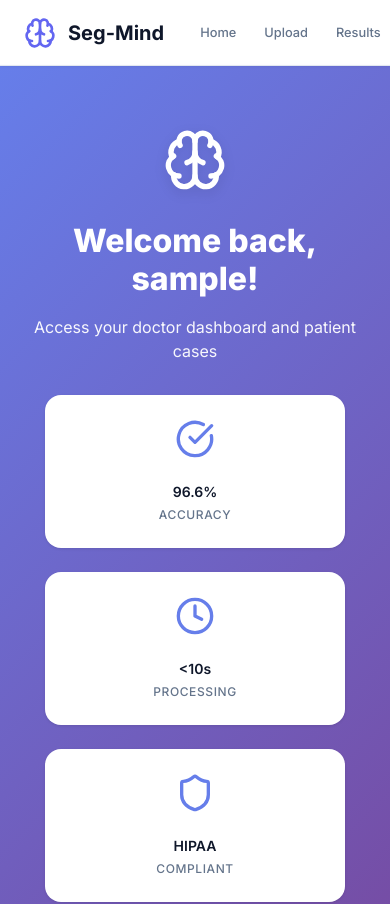
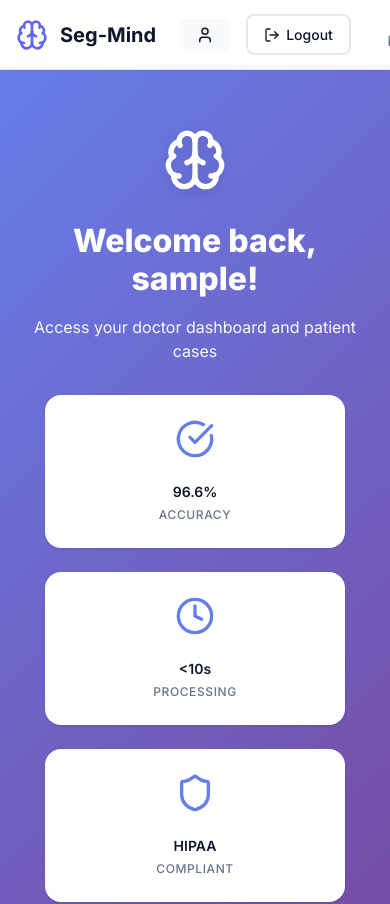
Before and after one commit to AbdullahEjaz512/fyp-1, a React app in the folder frontend/: page / in a window 390 px wide. Shown: the top 904 px of the page. Built offline with nearby package versions, Linux system fonts and the light colour scheme; no server answers; sample sign-in values are in the browser's storage; the HTML template or start-up script is replaced by a standard one.

Commit message:
fix(navbar): restore original styling with horizontal scroll capability

```diff
--- a/frontend/src/components/common/Navbar.css
+++ b/frontend/src/components/common/Navbar.css
@@ -74,8 +74,6 @@
   gap: 0.5rem;
   flex: 1;
   justify-content: center;
-  flex-wrap: nowrap;
-  white-space: nowrap;
 }
 
 .nav-link {
@@ -139,7 +137,7 @@
   font-size: 0.875rem;
 }
 
-@media (max-width: 1400px) {
+@media (max-width: 1024px) {
   .nav-links {
     gap: 0.25rem;
   }
@@ -148,38 +146,13 @@
     padding: 0.5rem 0.75rem;
     font-size: 0.875rem;
   }
-
-  .nav-link svg {
-    display: none;
-  }
 }
 
-@media (max-width: 1024px) {
-  .nav-link {
-    padding: 0.5rem 0.5rem;
-    font-size: 0.8rem;
+@media (max-width: 768px) {
+  .nav-container {
+    padding: 0.75rem 1rem;
+    flex-wrap: wrap;
   }
-
-  .brand-tagline {
-    display: none;
-    gap: 0.5rem;
-  }
-
-  .nav-link {
-    padding: 0.5rem 0.75rem;
-  }
-
-  .user-info div {
-    display: none;
-  }
-
-  .user-menu {
-    gap: 0.5rem;
-  }
-
-  .btn-sm {
-    padding: 0.5rem 0.75rem;
-    font-size: 0.8rem
 
   .nav-links {
     order: 3;
```
